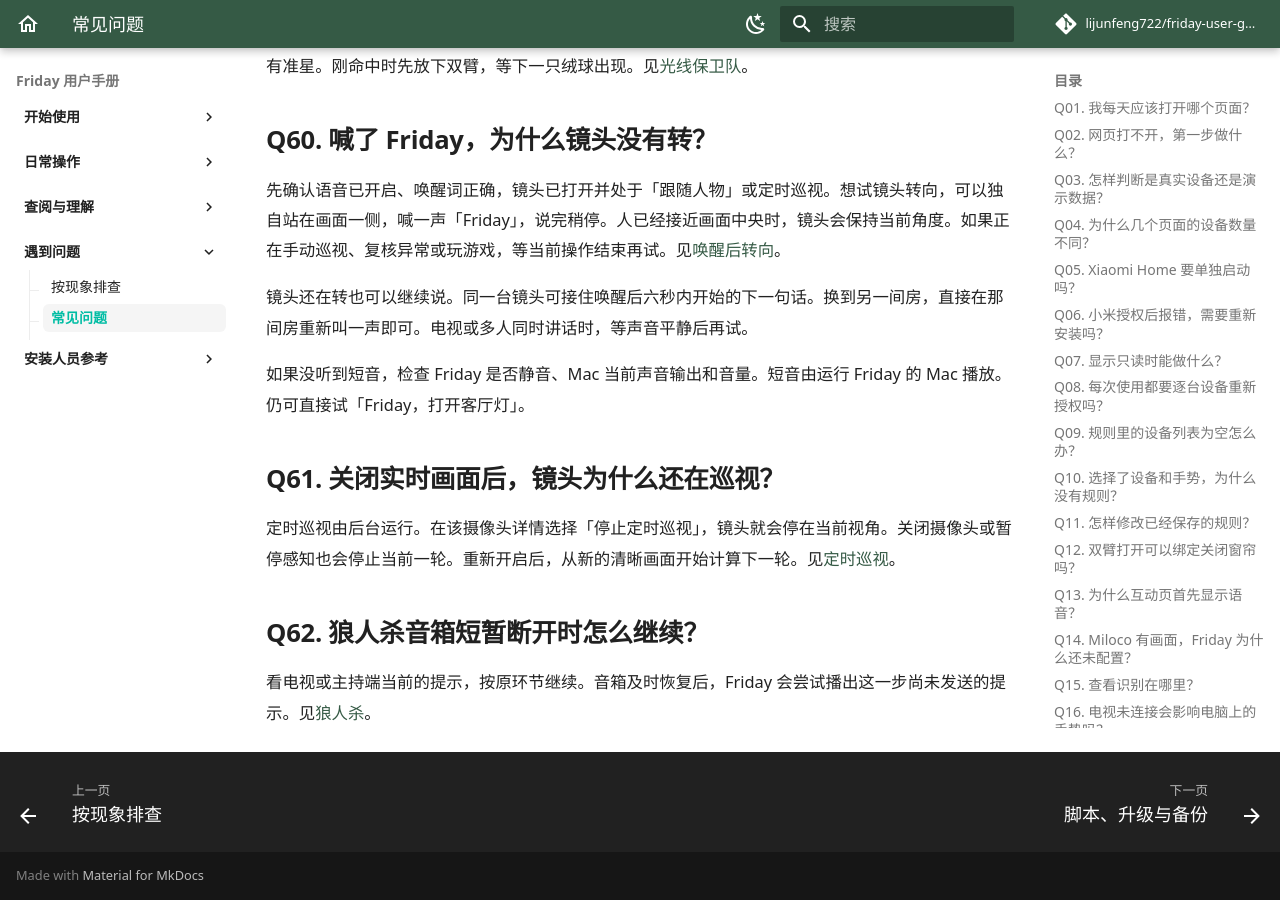
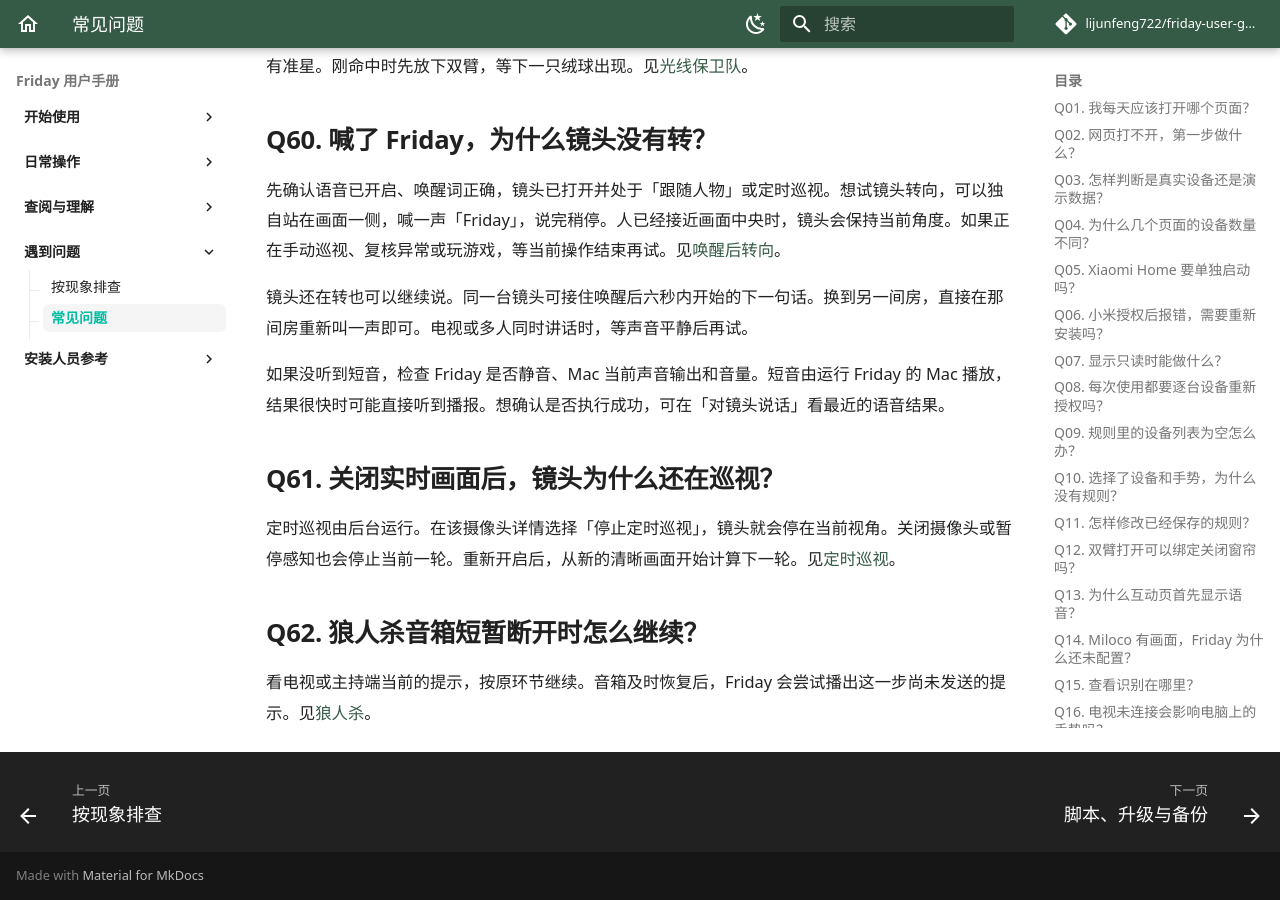
Before and after one commit to lijunfeng722/friday-user-guide, an MkDocs documentation site: the page built from docs/troubleshooting/faq.md, in a window 1280 px wide and 900 px high, scrolled down 10268 px. Built offline with MkDocs 1.6.1 and Material for MkDocs 9.7.7, drawn with Linux system fonts in a browser that asks for light colours; comment, search, counter and statistics services are not loaded.

Commit message:
文档：说明连说唤醒词和指令时的反馈

```diff
--- a/docs/troubleshooting/faq.md
+++ b/docs/troubleshooting/faq.md
@@ -272,7 +272,7 @@ ARL · Codex 使用原共享运行服务。选择 OpenAI API 时，Friday 需要
 
 镜头还在转也可以继续说。同一台镜头可接住唤醒后六秒内开始的下一句话。换到另一间房，直接在那间房重新叫一声即可。电视或多人同时讲话时，等声音平静后再试。
 
-如果没听到短音，检查 Friday 是否静音、Mac 当前声音输出和音量。短音由运行 Friday 的 Mac 播放。仍可直接试「Friday，打开客厅灯」。
+如果没听到短音，检查 Friday 是否静音、Mac 当前声音输出和音量。短音由运行 Friday 的 Mac 播放，结果很快时可能直接听到播报。想确认是否执行成功，可在「对镜头说话」看最近的语音结果。
 
 ## Q61. 关闭实时画面后，镜头为什么还在巡视？
 
```
Also changed, not shown: USER_MANUAL.md (+3 -3 lines), docs/guides/cameras.md (+1 -1 lines), docs/guides/interactions.md (+1 -1 lines).
